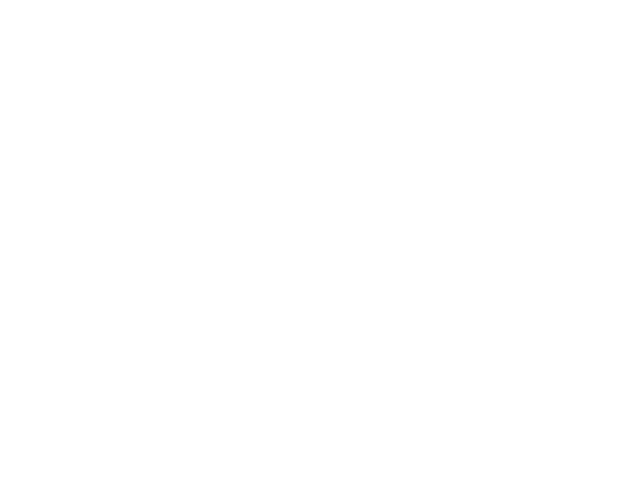
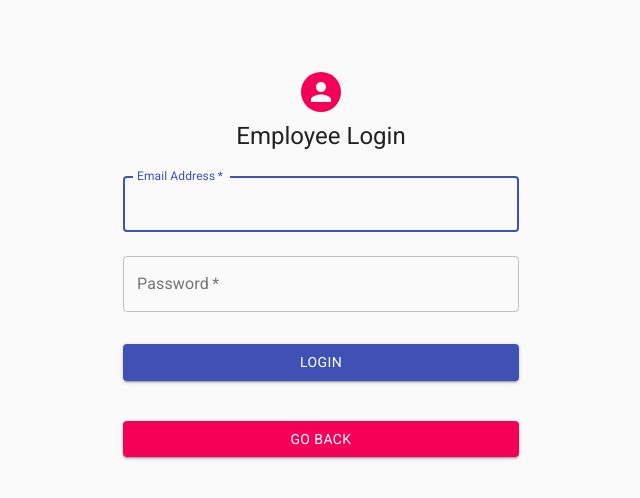
Before and after one commit to alawngnome/COVID-testing, a React (Create React App) app: page /eelogin in a window 1280 px wide. Shown: the top 498 px of the page, without its empty margins (319-959 px from the left). Built offline with nearby package versions, Linux system fonts and the light colour scheme.

Commit message:
import fixes & routing EEHome

```diff
--- a/src/App.js
+++ b/src/App.js
@@ -1,12 +1,13 @@
-import Login from './Components/Login.js';
-import TestCollection from './Components/TestCollection.js';
-
 import React from 'react';
+import { BrowserRouter, Route, Switch } from 'react-router-dom';
+import { makeStyles } from '@material-ui/core/styles';
+import Login from './Components/Login';
+import TestCollection from './Components/TestCollection';
+import EELogin from './Components/EELogin';
+import EEHome from './Components/EEHome';
 import PoolMapping from './Components/PoolMapping';
 import WellTesting from './Components/WellTesting';
 import LabHome from './Components/LabHome';
-import { BrowserRouter, Route, Switch } from 'react-router-dom';
-import { makeStyles } from '@material-ui/core/styles';
 
 const useStyles = makeStyles({});
 
@@ -17,10 +18,12 @@ function App() {
       <BrowserRouter>
         <Switch>
           <Route exact path='/' component={Login} />
-          <Route exact path='/labhome' component={LabHome} />
+          <Route path='/labhome' component={LabHome} />
           <Route path='/poolmapping' component={PoolMapping} />
           <Route path='/welltesting' component={WellTesting} />
-          <Route exact path='/testcollection' component={TestCollection} />
+          <Route path='/testcollection' component={TestCollection} />
+          <Route path='/eelogin' component={EELogin} />
+          <Route path='/eehome' component={EEHome} />
         </Switch>
       </BrowserRouter>
     </div>
--- a/src/Components/EELogin.js
+++ b/src/Components/EELogin.js
@@ -6,11 +6,11 @@ import Typography from '@material-ui/core/Typography';
 import { makeStyles } from '@material-ui/core/styles';
 import Container from '@material-ui/core/Container';
 
+import { Link } from 'react-router-dom';
 import { useHistory } from 'react-router-dom';
 import Avatar from '@material-ui/core/Avatar';
 
-import firebase from '../Firebase/firebaseSetup'
-
+import firebase from '../Firebase/firebaseSetup';
 
 const useStyles = makeStyles((theme) => ({
   paper: {
@@ -100,6 +100,7 @@ export default function SignIn() {
             onChange={handlePassword}
           />
           <div>
+            <Link to='/eehome'>
               <Button
                 type='collector'
                 fullWidth
@@ -110,6 +111,18 @@ export default function SignIn() {
               >
                 Login
               </Button>
+            </Link>
+            <Link to='/'>
+              <Button
+                type='collector'
+                fullWidth
+                variant='contained'
+                color='secondary'
+                className={classes.submit}
+              >
+                Go Back
+              </Button>
+            </Link>
           </div>
         </form>
       </div>
--- a/src/Components/LabHome.js
+++ b/src/Components/LabHome.js
@@ -1,31 +1,10 @@
-import {
-  BrowserRouter as Router,
-  Switch,
-  Route,
-  Link,
-  useRouteMatch,
-  useParams,
-} from 'react-router-dom';
-import PoolMapping from './PoolMapping';
-import WellTesting from './WellTesting';
-
 import React from 'react';
-
+import { Link } from 'react-router-dom';
 import Button from '@material-ui/core/Button';
 import CssBaseline from '@material-ui/core/CssBaseline';
 import Typography from '@material-ui/core/Typography';
 import { makeStyles } from '@material-ui/core/styles';
 import Container from '@material-ui/core/Container';
-
-//Navbar
-import AppBar from '@material-ui/core/AppBar';
-import Toolbar from '@material-ui/core/Toolbar';
-import IconButton from '@material-ui/core/IconButton';
-import MenuIcon from '@material-ui/icons/Menu';
-import MenuItem from '@material-ui/core/MenuItem';
-import Menu from '@material-ui/core/Menu';
-import { withRouter } from 'react-router-dom';
-
 import Header from './Navbar';
 
 const useStyles = makeStyles((theme) => ({
--- a/src/Components/Login.js
+++ b/src/Components/Login.js
@@ -1,22 +1,13 @@
 import React, { useState } from 'react';
+import { Link } from 'react-router-dom';
+import { useHistory } from 'react-router-dom';
 import Button from '@material-ui/core/Button';
 import CssBaseline from '@material-ui/core/CssBaseline';
 import TextField from '@material-ui/core/TextField';
 import Typography from '@material-ui/core/Typography';
 import { makeStyles } from '@material-ui/core/styles';
 import Container from '@material-ui/core/Container';
-
-import {
-  BrowserRouter as Router,
-  Switch,
-  Route,
-  Link,
-  useRouteMatch,
-  useParams,
-} from 'react-router-dom';
-import { useHistory } from 'react-router-dom';
 import Avatar from '@material-ui/core/Avatar';
-
 import firebase from '../Firebase/firebaseSetup';
 
 const useStyles = makeStyles((theme) => ({
@@ -124,6 +115,17 @@ export default function SignIn() {
                 Lab Login
               </Button>
             </Link>
+            <Link to='/eelogin'>
+              <Button
+                type='lab'
+                fullWidth
+                variant='contained'
+                color='secondary'
+                className={classes.submit}
+              >
+                Employee Login
+              </Button>
+            </Link>
           </div>
         </form>
       </div>
--- a/src/Components/Navbar.js
+++ b/src/Components/Navbar.js
@@ -1,22 +1,6 @@
-import {
-  BrowserRouter as Router,
-  Switch,
-  Route,
-  Link,
-  useRouteMatch,
-  useParams,
-} from 'react-router-dom';
-import PoolMapping from './PoolMapping';
-import WellTesting from './WellTesting';
-
 import React from 'react';
-
-import Button from '@material-ui/core/Button';
-import CssBaseline from '@material-ui/core/CssBaseline';
 import Typography from '@material-ui/core/Typography';
 import { makeStyles } from '@material-ui/core/styles';
-import Container from '@material-ui/core/Container';
-
 //Navbar
 import AppBar from '@material-ui/core/AppBar';
 import Toolbar from '@material-ui/core/Toolbar';
--- a/src/Components/PoolMapping.js
+++ b/src/Components/PoolMapping.js
@@ -9,7 +9,6 @@ import {
   Checkbox,
 } from '@material-ui/core';
 import { makeStyles } from '@material-ui/core/styles';
-
 import Header from './Navbar';
 
 // styles
--- a/src/Components/TestCollection.js
+++ b/src/Components/TestCollection.js
@@ -1,4 +1,3 @@
-// imports
 import React, { useState } from 'react';
 import {
   Container,
```
Also changed, not shown: src/Components/EEHome.js (+1 -8 lines). Lines whose indentation alone changed are shown as unchanged.
